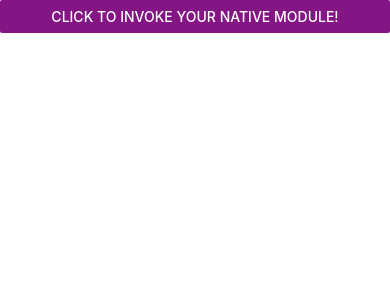
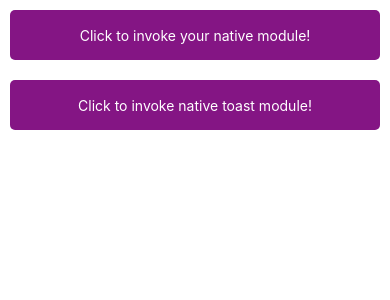
Before and after one commit to rahulnainwal107/RNNativeModulesDemo, a React Native app: screen / in a window 390 px wide. Shown: the top 300 px of the page. Built offline with nearby package versions, Linux system fonts and the light colour scheme.

Commit message:
Update for native toast native module.

```diff
--- a/App.tsx
+++ b/App.tsx
@@ -10,13 +10,16 @@
 
 import React from 'react';
 import {SafeAreaView, StatusBar, StyleSheet} from 'react-native';
-import NewModuleButton from './NewModuleButton';
+
+import NewModuleButton from './src/components/NewModuleButton';
+import NativeToastButton from './src/components/NativeToastButton';
 
 const App = () => {
   return (
     <SafeAreaView>
       <StatusBar barStyle={'light-content'} />
       <NewModuleButton />
+      <NativeToastButton />
     </SafeAreaView>
   );
 };
--- a/NewModuleButton.tsx
+++ /dev/null
@@ -1,21 +0,0 @@
-import React from 'react';
-import {Button} from 'react-native';
-
-import CalendarModule from './utils/CalendarModule';
-
-const NewModuleButton = () => {
-  const onPress = () => {
-    console.log('We will invoke the native module here!');
-    CalendarModule.createCalendarEvent('testName', 'testLocation');
-  };
-
-  return (
-    <Button
-      title="Click to invoke your native module!"
-      color="#841584"
-      onPress={onPress}
-    />
-  );
-};
-
-export default NewModuleButton;
--- /dev/null
+++ b/src/components/NativeToastButton.tsx
@@ -0,0 +1,30 @@
+// https://medium.com/wix-engineering/creating-a-native-module-in-react-native-93bab0123e46
+
+import React from 'react';
+import {TouchableOpacity, Text} from 'react-native';
+
+import NativeToast from '../utils/NativeToastModule';
+
+const NativeToastButton = () => {
+  const onPress = () => {
+    console.log('We will invoke the native module here!');
+    NativeToast.show('Toast by Rahul Nainwal');
+  };
+
+  return (
+    <TouchableOpacity
+      style={{
+        backgroundColor: '#841584',
+        margin: 10,
+        height: 50,
+        justifyContent: 'center',
+        alignItems: 'center',
+        borderRadius: 5,
+      }}
+      onPress={onPress}>
+      <Text style={{color: 'white'}}>Click to invoke native toast module!</Text>
+    </TouchableOpacity>
+  );
+};
+
+export default NativeToastButton;
--- /dev/null
+++ b/src/components/NewModuleButton.tsx
@@ -0,0 +1,28 @@
+import React from 'react';
+import {TouchableOpacity, Text} from 'react-native';
+
+import CalendarModule from '../utils/CalendarModule';
+
+const NewModuleButton = () => {
+  const onPress = () => {
+    console.log('We will invoke the native module here!');
+    CalendarModule.createCalendarEvent('testName', 'testLocation');
+  };
+
+  return (
+    <TouchableOpacity
+      style={{
+        backgroundColor: '#841584',
+        margin: 10,
+        height: 50,
+        justifyContent: 'center',
+        alignItems: 'center',
+        borderRadius: 5,
+      }}
+      onPress={onPress}>
+      <Text style={{color: 'white'}}>Click to invoke your native module!</Text>
+    </TouchableOpacity>
+  );
+};
+
+export default NewModuleButton;
--- a/utils/CalendarModule.tsx
+++ b/src/utils/CalendarModule.tsx
@@ -7,7 +7,9 @@
  */
 import {NativeModules} from 'react-native';
 const {CalendarModule} = NativeModules;
+
 interface CalendarInterface {
   createCalendarEvent(name: string, location: string): void;
 }
+
 export default CalendarModule as CalendarInterface;
--- /dev/null
+++ b/src/utils/NativeToastModule.tsx
@@ -0,0 +1,8 @@
+import {NativeModules} from 'react-native';
+const {NativeToast} = NativeModules;
+
+interface NativeToastnterface {
+  show(text: string): void;
+}
+
+export default NativeToast as NativeToastnterface;
```
Also changed, not shown: 9 other files (tests, documents, lock files or other folders).
